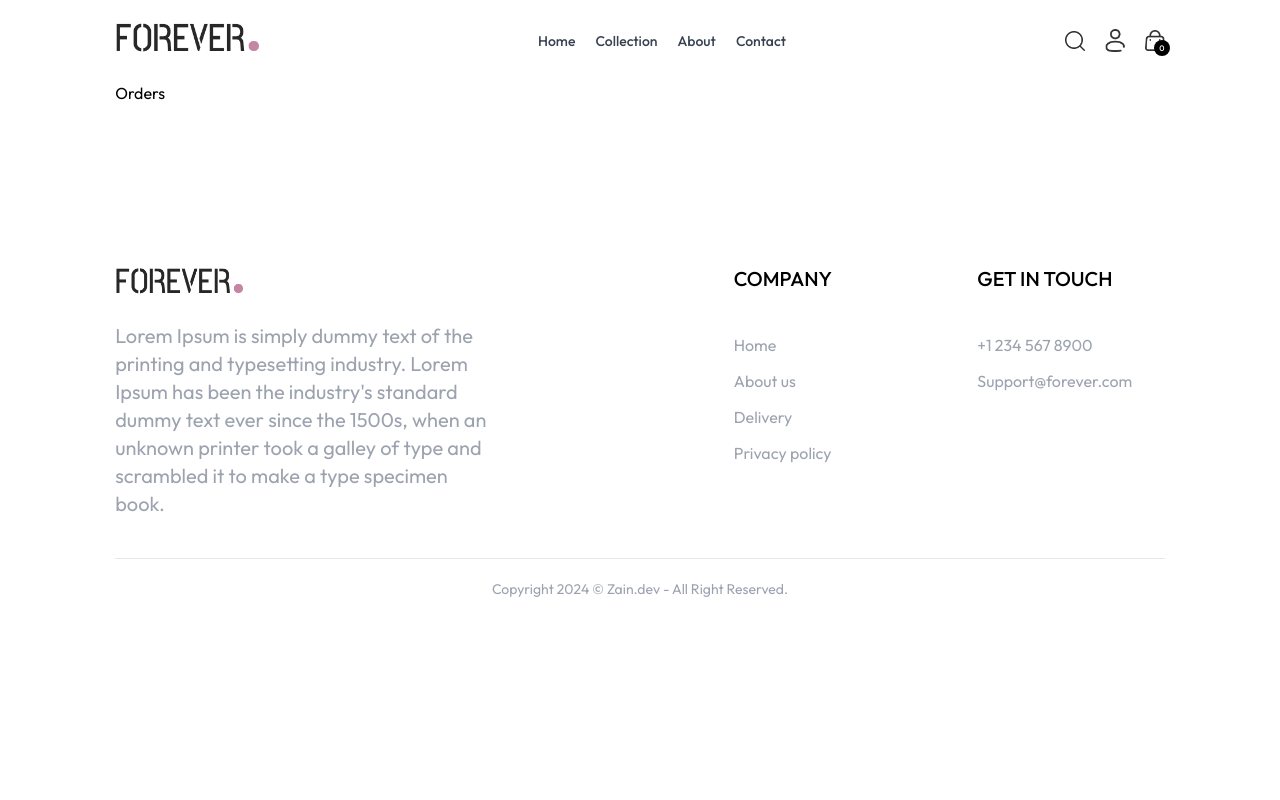
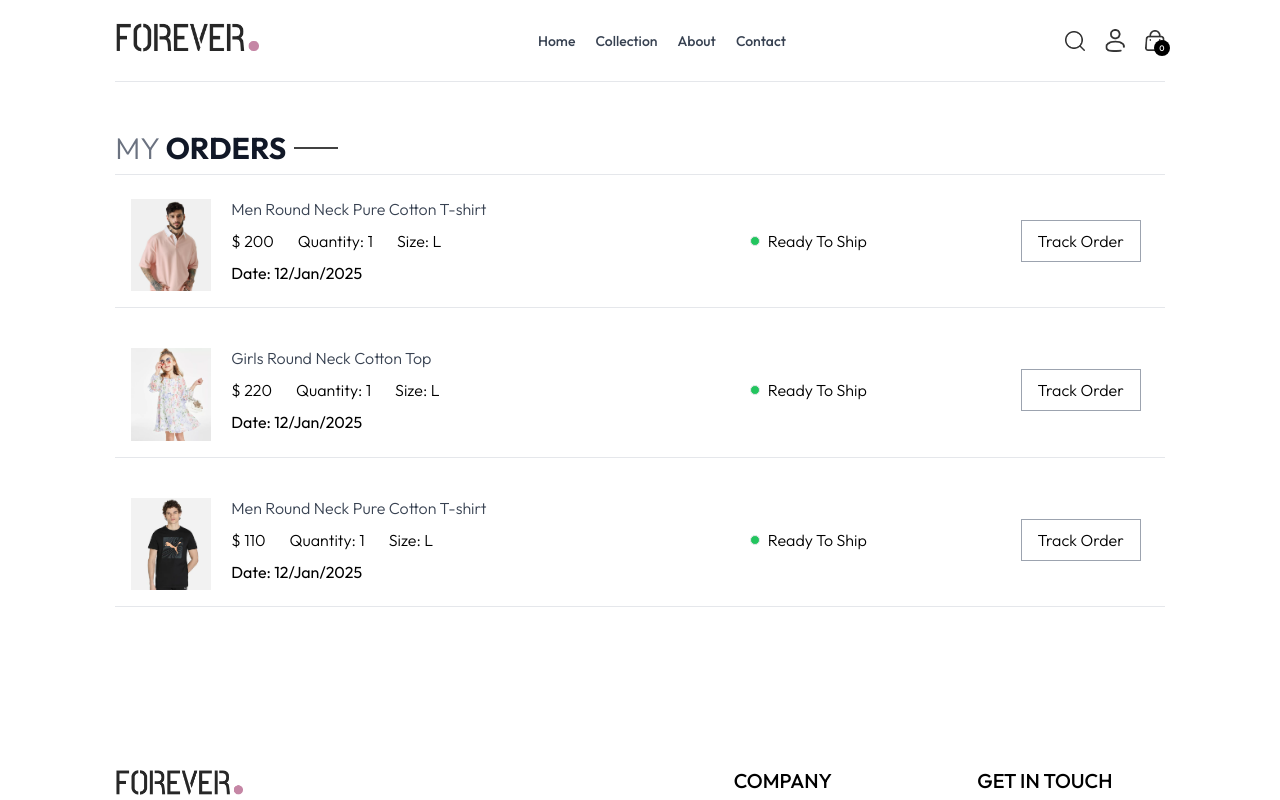
Before and after one commit to zainrajpootfd/ecormmerce-app, a React (Vite) app in the folder frontend/: page /orders in a window 1280 px wide. Shown: the top 800 px of the page. Built offline with nearby package versions, Linux system fonts and the light colour scheme.

Commit message:
add plcae order and orders page

```diff
--- a/frontend/src/components/Navbar.jsx
+++ b/frontend/src/components/Navbar.jsx
@@ -27,7 +27,9 @@ const Navbar = () => {
 
   return (
     <div className="flex items-center justify-between py-5 font-medium">
-      <img src={assets.logo} alt="logo" className="w-36" />
+      <Link to="/">
+        <img src={assets.logo} alt="logo" className="w-36" />
+      </Link>
 
       {/* Desktop Navigation */}
       <ul className="hidden sm:flex gap-5 text-sm text-gray-700">
--- a/frontend/src/pages/Orders.jsx
+++ b/frontend/src/pages/Orders.jsx
@@ -1,4 +1,58 @@
+import { useContext } from "react";
+import Title from "../components/Title";
+import { ShopContext } from "../context/ShopContext";
+
 const Orders = () => {
-  return <div>Orders</div>;
+  const { products, currency } = useContext(ShopContext);
+
+  return (
+    <div className="border-t">
+      <div className="mt-8 flex justify-start font-light border-b">
+        <Title text1="MY" text2="ORDERS" />
+      </div>
+      <div className="flex flex-col gap-4 relative w-full">
+        {products.slice(1, 4).map((item, index) => {
+          return (
+            <div
+              key={index}
+              className="flex flex-col gap-3 sm:flex-row items-center justify-between w-full sm:px-4 py-4 border-b"
+            >
+              {/* Left Section - Image & Order Details */}
+              <div className="flex items-center gap-5 ">
+                <img
+                  src={item.image[0]}
+                  className="w-20 sm:w-20 mt-2"
+                  alt={item.name}
+                />
+                <div>
+                  <p className="font-light text-gray-700">{item.name}</p>
+                  <div className="flex items-center gap-6 my-2 font-light">
+                    <p>
+                      {currency} {item.price}
+                    </p>
+                    <p>Quantity: 1</p>
+                    <p>Size: L</p>
+                  </div>
+                  <p>Date: 12/Jan/2025</p>
+                </div>
+              </div>
+
+              {/* Right Section - Ready to Ship & Track Order */}
+              <div className="flex items-center justify-between sm:w-[40%]  sm:p-2 gap-6">
+                <div className="flex items-center gap-2">
+                  <p className="bg-green-500 w-2.5 h-2.5 border rounded-full"></p>
+                  <p className="font-light">Ready To Ship</p>
+                </div>
+                <button className="font-light border border-gray-400 px-1 py-1 md:px-4 md:py-2 cursor-pointer">
+                  Track Order
+                </button>
+              </div>
+            </div>
+          );
+        })}
+      </div>
+    </div>
+  );
 };
+
 export default Orders;
--- a/frontend/src/pages/PlaceOrder.jsx
+++ b/frontend/src/pages/PlaceOrder.jsx
@@ -2,9 +2,11 @@ import { useState } from "react";
 import { assets } from "../assets/assets";
 import CartItem from "../components/CartItem";
 import Title from "../components/Title";
+import { useNavigate } from "react-router-dom";
 
 const PlaceOrder = () => {
   const [method, setMethod] = useState("cod");
+  const navigate = useNavigate();
   return (
     <div className="border-t  mb-5">
       <div className="text-left flex mt-16 mb-5 ">
@@ -113,6 +115,14 @@ const PlaceOrder = () => {
               </div>
             </div>
           </div>
+          <div className=" mt-8 flex justify-end md:w-1/2 lg:w-full">
+            <button
+              onClick={() => navigate("/Orders")}
+              className="bg-black text-white font-medium py-2 px-4 rounded  "
+            >
+              Place Order
+            </button>
+          </div>
         </div>
       </div>
     </div>
```
